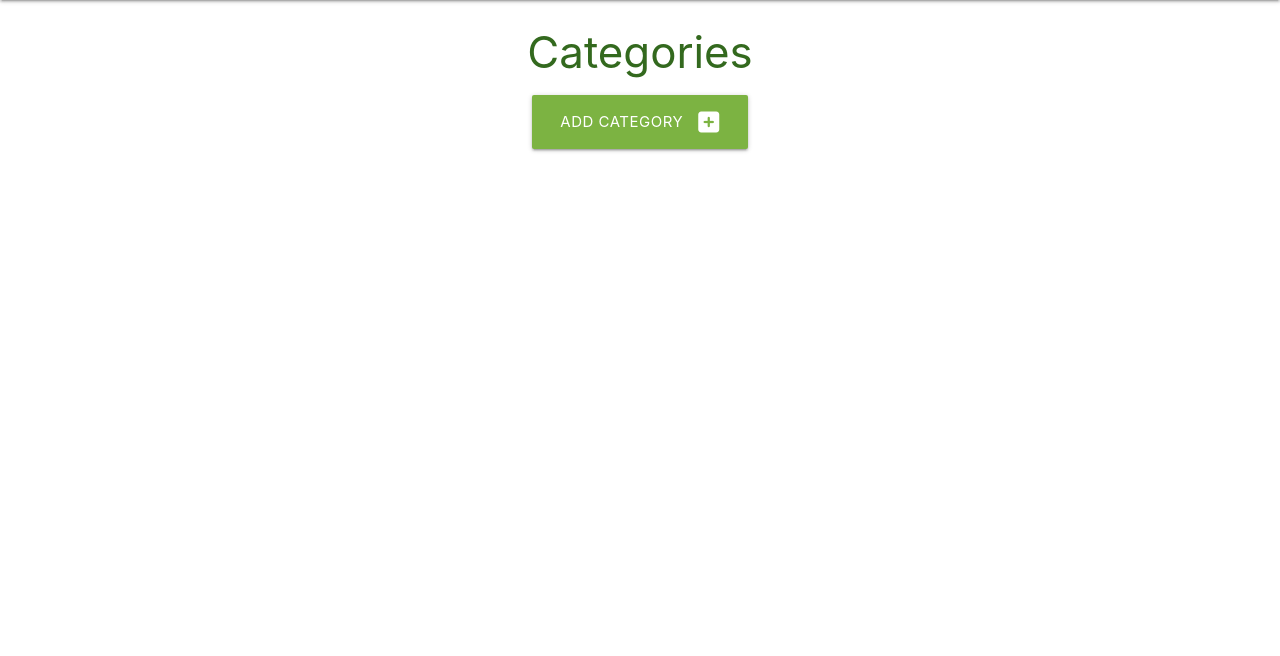
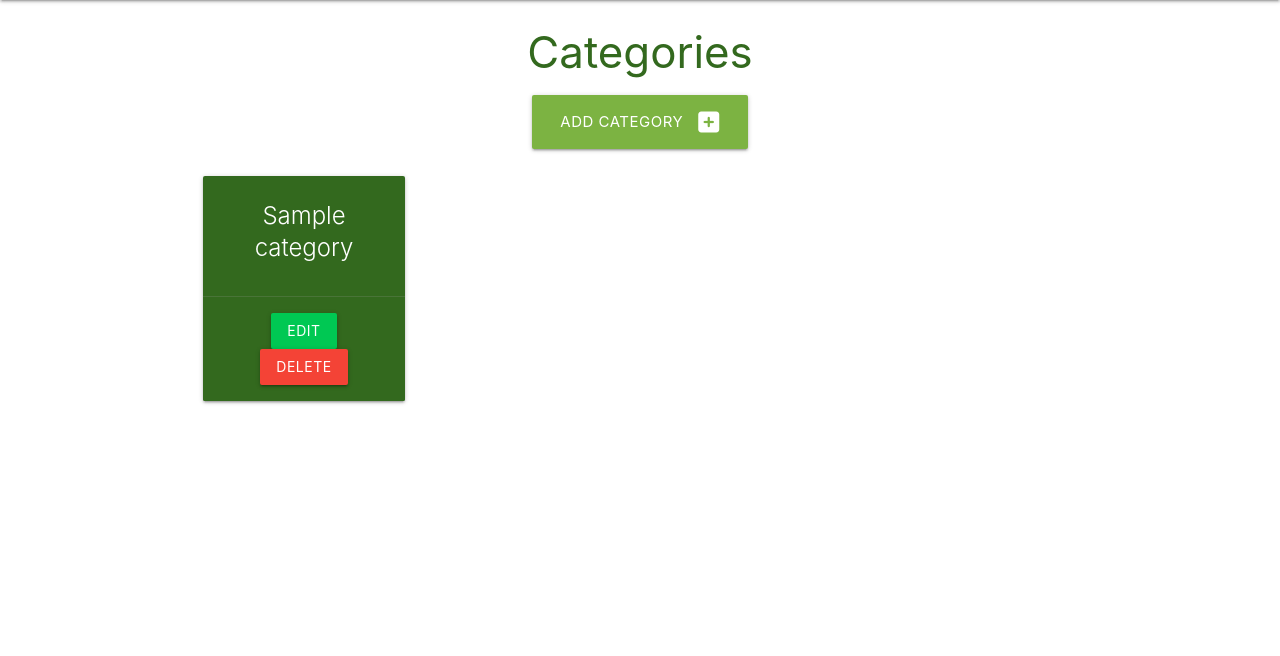
Before and after one commit to trevthedev777/Task_Manager_Application, a Flask app: page /categories in a window 1280 px wide. Shown: the part 64-720 px from the top of the page. Run offline with Flask 2, Linux system fonts and the light colour scheme; tables that the repository leaves empty hold one stand-in row (values such as "Sample post"); some libraries are stand-ins or nearby versions.

Commit message:
create a function to display all queries from the db to the interface

```diff
--- a/taskmanager/routes.py
+++ b/taskmanager/routes.py
@@ -10,7 +10,12 @@ def home():
 
 @app.route("/categories")
 def categories():
-    return render_template("categories.html")
+    # order_by method shows all records on the database stored in the Category table  ## noqa
+    categories = list(Category.query.order_by(Category.category_name).all())
+    # categories=categories displayes all the information to our users
+    # the first categories is the var name we can use within the HTML template
+    # the second categories which is a list is the variable defined within our function  # noqa
+    return render_template("categories.html", categories=categories)
 
 
 # include methods as we are submitting a form to the database
--- a/taskmanager/templates/categories.html
+++ b/taskmanager/templates/categories.html
@@ -12,4 +12,21 @@
     </div>
 </div>
 
+
+<div class="row">
+    {% for category in categories %}
+    <div class="col s12 m6 l3">
+      <div class="card light-green darken-4 center-align">
+        <div class="card-content white-text">
+          <span class="card-title">{{ category.category_name }}</span>
+        </div>
+        <div class="card-action">
+          <a href="#" class="btn green accent-4">Edit</a>
+          <a href="#" class="btn red">Delete</a>
+        </div>
+      </div>
+    </div>
+    {% endfor %}
+  </div>
+
 {% endblock %}
```
